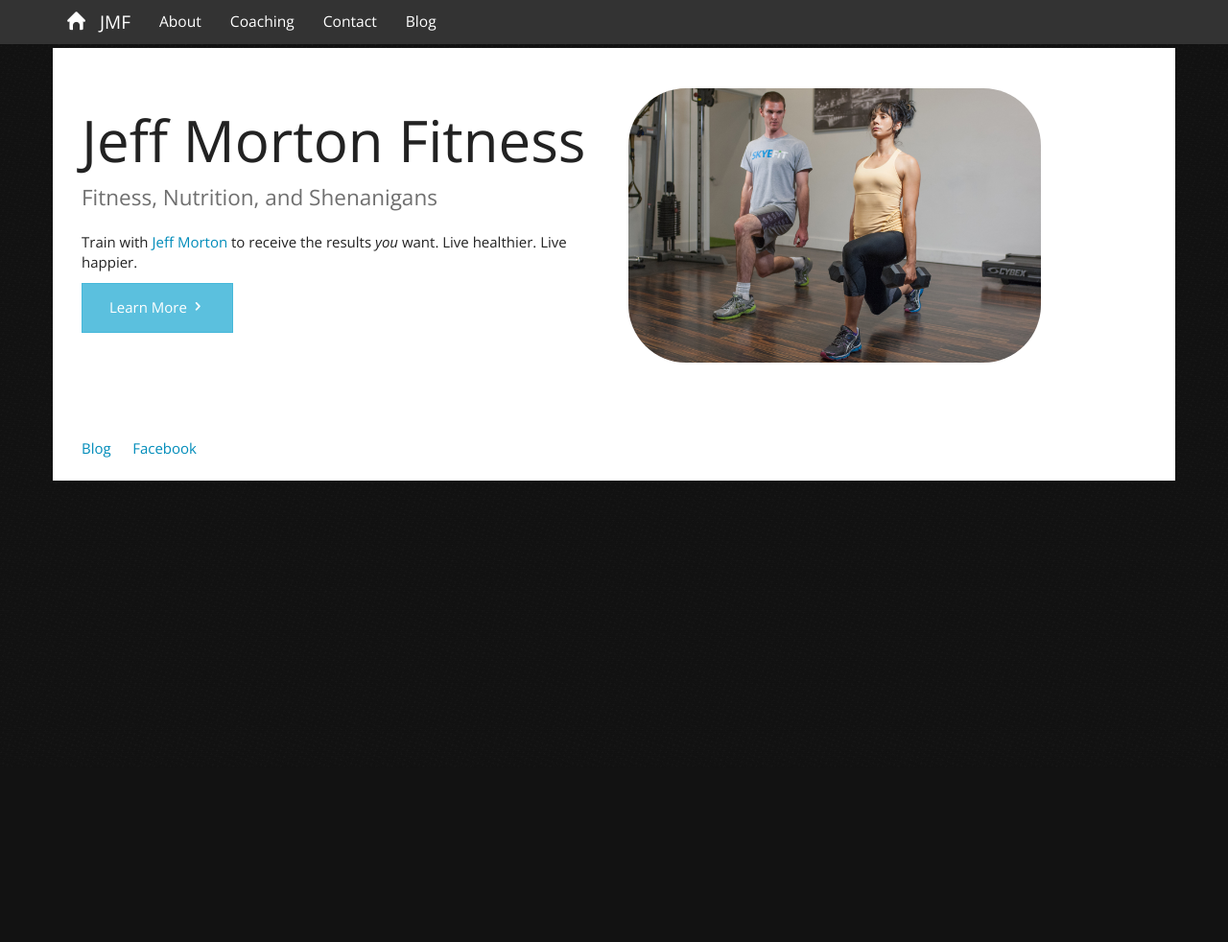
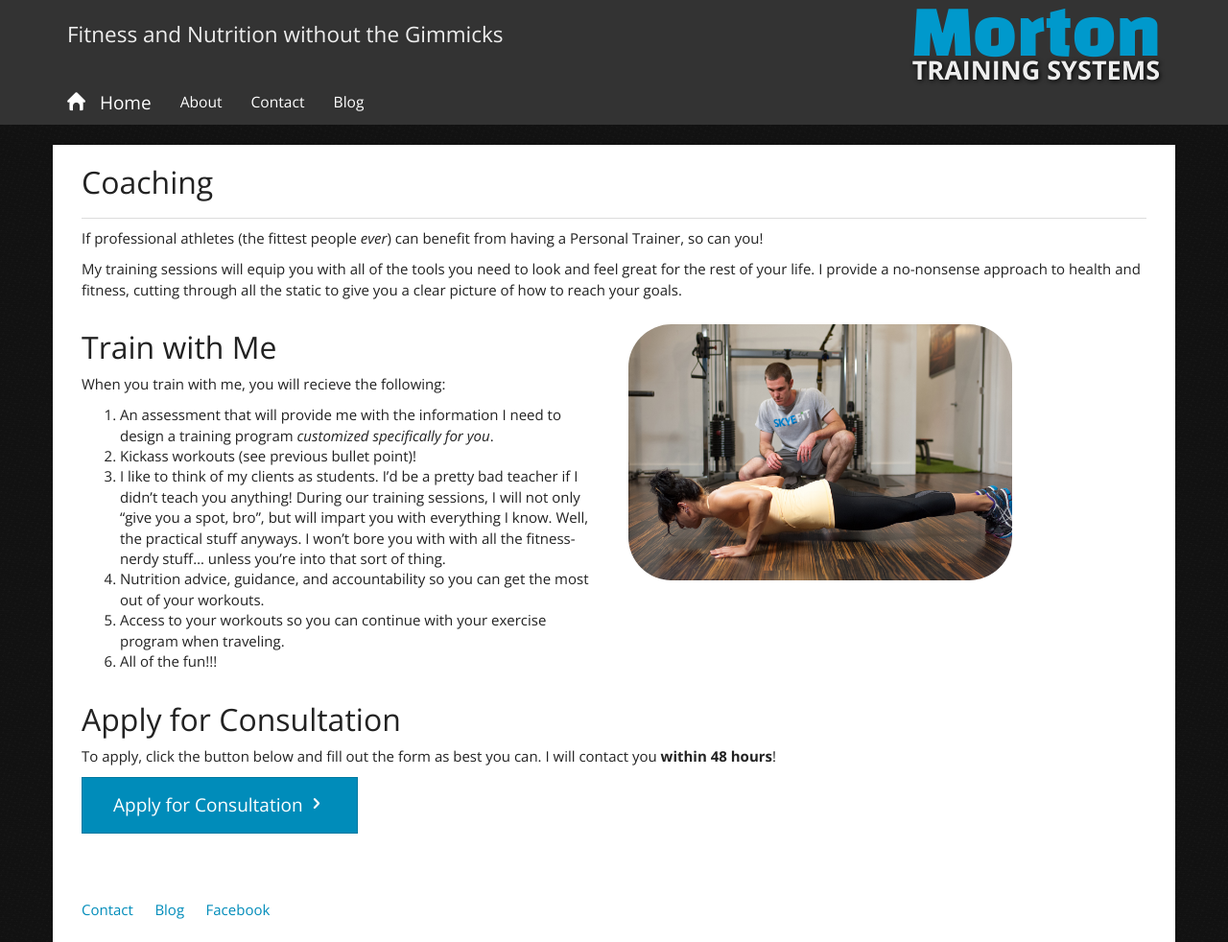
Before and after one commit to Deathnetworks/Webstuff, a PHP site: page /MortonFitness/index.php in a window 1280 px wide. Shown: the whole page at 96% size. Before the commit the page ends 501 px from the top, so only its background shows below. Run offline with PHP 8.4, Linux system fonts and the light colour scheme; some libraries are stand-ins or nearby versions.

Commit message:
Updating Jeff's site
Talked with Jeff about some changes. Adding them now.

```diff
--- a/MortonFitness/_footer.php
+++ b/MortonFitness/_footer.php
@@ -3,6 +3,7 @@
         <div class="col-lg-12">
           <ul class="list-unstyled">
             <!-- <li class="pull-right"><a href="#top">Back to top</a></li> -->
+            <li><a href="contact.php">Contact</a></li>
             <li><a href="http://jmortontraining.wordpress.com" onclick="pageTracker._link(this.href); return false;">Blog</a></li>
             <li><a href="https://www.facebook.com/jeff.morton.75436">Facebook</a></li>
           </ul>
--- a/MortonFitness/_header.php
+++ b/MortonFitness/_header.php
@@ -1,13 +1,14 @@
 <!DOCTYPE html>
 <html lang="en">
   <head>
-    <title>Jeff Morton Fitness</title>
+    <title>Morton Training Systems</title>
     <meta name="viewport" content="width=device-width, initial-scale=1.0">
     <meta charset="utf-8">
     <link rel="stylesheet" href="styles/bootstrap.min.css" media="screen">
     <link rel="stylesheet" href="styles/bootswrap.css" media="screen">
     <link rel="stylesheet" href="styles/styles.css" media="screen">
     <link rel="stylesheet" href="styles/fonticons.css" media="screen">
+    <link href='http://fonts.googleapis.com/css?family=Changa+One:400,400italic' rel='stylesheet' type='text/css'>
     <!-- HTML5 shim and Respond.js IE8 support of HTML5 elements and media queries -->
     <!--[if lt IE 9]>
       <script src="js/html5shiv.js"></script>
@@ -17,10 +18,15 @@
   <body>
 
   <a name="top"></a>
-  <div class="navbar navbar-default navbar-fixed-top">
+  <div class="navbar navbar-default">
     <div class="container">
+      <div class="page-header main clearfix">
+        <div class="name"><h1><span class="top">Morton</span> <span class="bottom">Training Systems</span></h1></div>
+        <div class="lead motto">Fitness and Nutrition without the Gimmicks</div>
+      </div>
+
       <div class="navbar-header">
-        <a href="index.php" class="navbar-brand"><span class="icon-doghouse"></span> JMF</a>
+        <a href="index.php" class="navbar-brand"><span class="icon-doghouse"></span> Home</a>
         <button class="navbar-toggle" type="button" data-toggle="collapse" data-target="#navbar-main">
           <span class="icon-bar"></span>
           <span class="icon-bar"></span>
@@ -32,9 +38,7 @@
           <li>
             <a href="about.php">About</a>
           </li>
-          <li>
-            <a href="coaching.php">Coaching</a>
-          </li>
+
           <li>
             <a href="contact.php">Contact</a>
           </li>
@@ -43,9 +47,8 @@
           </li>
         </ul>
 
-        <ul class="nav navbar-nav navbar-right">
-
-        </ul>
+<!--         <ul class="nav navbar-nav navbar-right">
+        </ul> -->
 
       </div>
     </div>
--- a/MortonFitness/contact.php
+++ b/MortonFitness/contact.php
@@ -16,7 +16,7 @@
     <div class="col-lg-4">
       <h2>Coaching?</h2>
       <p>
-        For consultation, please take a look at the <a href="coaching.php">coaching page</a> for more information.</p>
+        For consultation, please take a look at the <a href="coaching.php">front page</a> for more information.</p>
         <p>Please fill out the <a href="https://docs.google.com/forms/d/1urzzCutYCekPsdKrUxzTtA9rhkOQQ3iMBliFljcnbLQ/viewform">consultation application</a> form if you are interested, and I will get back to you within 48 hours!
       </p>
     </div>
--- a/MortonFitness/index.php
+++ b/MortonFitness/index.php
@@ -1,17 +1,56 @@
 <?php require '_header.php' ?>
   <div class="page-header" id="banner">
+
+
+      <!-- Coaching
+    ================================================== -->
+    <div class="row">
+      <div class="col-lg-12">
+        <div class="page-header">
+          <h2 id="type">Coaching</h2>
+        </div>
+      </div>
+    </div>
+
+    <!-- Headings -->
+
+    <div class="row">
+      <div class="col-lg-12">
+        <p>If professional athletes (the fittest people <em>ever</em>) can benefit from having a Personal Trainer, so can you!</p>
+        <p>My training sessions will equip you with all of the tools you need to look and feel great for the rest of your life. I provide a no-nonsense approach to health and fitness, cutting through all the static to give you a clear picture of how to reach your goals.</p>
+      </div>
+    </div>
+
     <div class="row">
       <div class="col-lg-6">
-        <h1>Jeff Morton Fitness</h1>
-        <p class="lead">Fitness, Nutrition, and Shenanigans</p>
-        <p>Train with <a href="about.php">Jeff Morton</a>
-          to receive the results <em>you</em> want. Live healthier. Live happier. </p>
+        <h2>Train with Me</h2>
 
-        <button type="button" id="front-learn-more" class="btn btn-info">Learn More <span class="icon-arrow-right"></span></button></p>
+        <p>
+          When you train with me, you will recieve the following:
+        </p>
+
+        <ol>
+          <li>An assessment that will provide me with the information I need to design a training program <em>customized specifically for you</em>.</li>
+          <li>Kickass workouts (see previous bullet point)!</li>
+          <li>I like to think of my clients as students. I&#8217;d be a pretty bad teacher if I didn&#8217;t teach you anything! During our training sessions, I will not only &#8220;give you a spot, bro&#8221;, but will impart you with everything I know. Well, the practical stuff anyways. I won&#8217;t bore you with with all the fitness-nerdy stuff&#8230; unless you&#8217;re into that sort of thing.</li>
+          <li>Nutrition advice, guidance, and accountability so you can get the most out of your workouts.</li>
+          <li>Access to your workouts so you can continue with your exercise program when traveling.</li>
+          <li>All of the fun!!!</li>
+        </ol>
+
+
       </div>
 
-      <div class="col-lg-6">
-        <img src="images/Jeff02.jpg" class="front-img" />
+      <img src="images/Jeff09.jpg" class="col-lg-6 coaching-img" />
+
+    </div>
+
+    <div class="row">
+      <div class="col-lg-12">
+        <h2>Apply for Consultation</h2>
+        <p>To apply, click the button below and fill out the form as best you can. I will contact you <strong>within 48 hours</strong>!</p>
+
+        <button id="consultation" type="button" class="btn btn-primary btn-lg">Apply for Consultation <span class="icon-arrow-right"></span> </button>
       </div>
     </div>
   </div>
--- a/MortonFitness/styles/styles.css
+++ b/MortonFitness/styles/styles.css
@@ -1,5 +1,57 @@
 body {
   background: url('../images/skewed_print.png') repeat;
+  padding:0;
+}
+
+.page-header
+{
+  margin: 0 0 10px;
+}
+/* page header navbar */
+.page-header.main {
+  border: none;
+  margin:0;
+  padding: 0;
+}
+.navbar  h1 {
+  margin: 0;
+  font-family: 'Changa One', arial;
+}
+
+.navbar h1 span {
+  line-height: 0.8em;
+}
+.navbar h1 .top {
+  font-size: 1.5em;
+  display: block;
+  color: #09c;
+}
+
+.navbar h1 .bottom {
+  font-size: 0.52em;
+  display:block;
+  color: #eee;
+  font-family: "Open Sans","Helvetica Neue",Helvetica,Arial,sans-serif;
+  text-transform: uppercase;
+  text-shadow: 1px 1px 5px rgba(0, 0, 0, 1);
+  font-weight: 600;
+}
+
+
+.navbar .motto {
+  font-family: "Open Sans","Helvetica Neue",Helvetica,Arial,sans-serif;
+  color: #eee;
+  margin: 20px 10px 0 0 ;
+}
+
+.name {
+  float: right;
+}
+
+/* headers */
+
+h2, h4 {
+  font-weight: 400;
 }
 
 /* main container styles */
@@ -69,3 +121,23 @@ footer.main {
 #front-learn-more {
   margin-bottom: 2em;
 }
+
+/* branding */
+.branding {
+  height: 100px;
+  background: #eee;
+}
+.branding h1 {
+  margin:0;
+}
+
+/* dynamic images sizing.  */
+@media(max-width:450px){
+  .motto {
+    display:none
+  }
+
+  .profile-img, .coaching-img, .contact-img {
+    width: 300px;
+  }
+}
```
